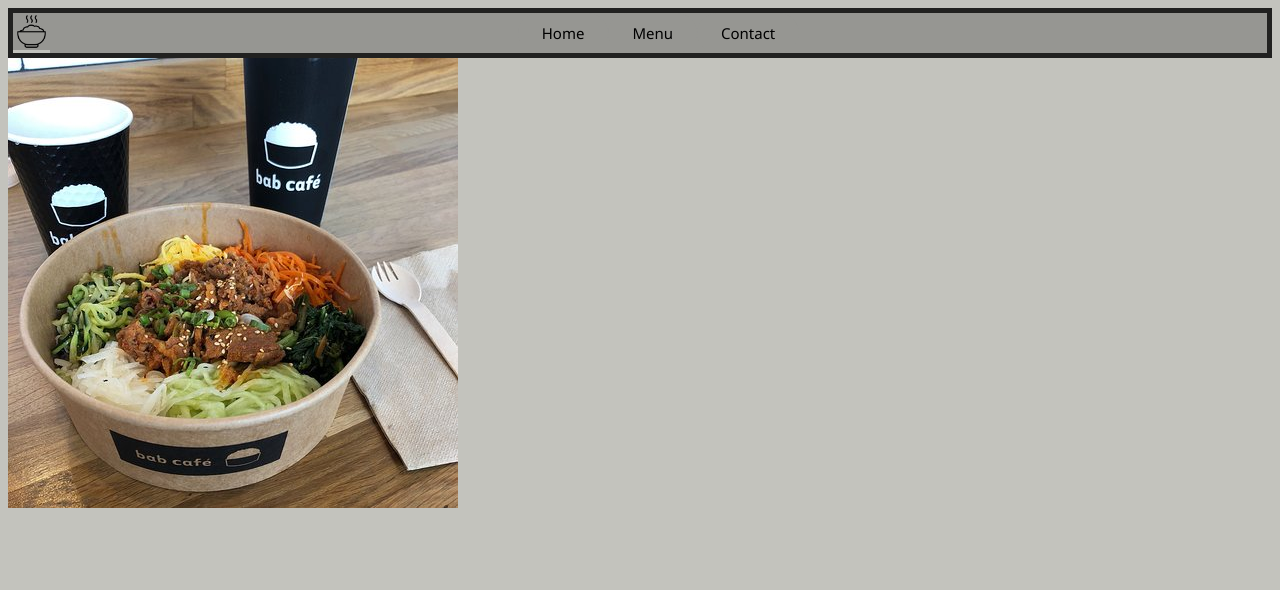
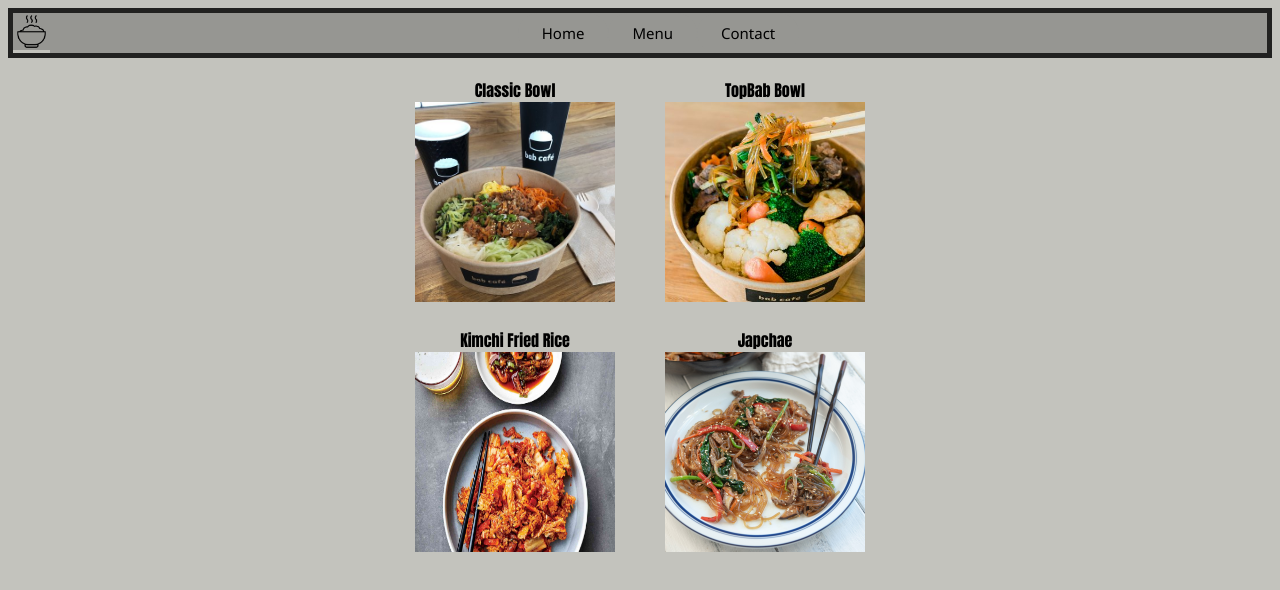
Before and after one commit to jakenlightbringer/resturant-page, a website built with webpack: page dist/index.html in a window 1280 px wide. Both pictures are taken after a click on the button "Menu". Built offline with nearby package versions, Linux system fonts and the light colour scheme.

Commit message:
finished site

```diff
--- a/src/menuPage.js
+++ b/src/menuPage.js
@@ -9,16 +9,59 @@ function menu(){
     const contentContainer = document.getElementById("content");
 
     const menuContainer = document.createElement('div');
-    menuContainer.setAttribute('id', 'menu-container');
+    menuContainer.classList.add('menu-container')
 
     const classicContainer = document.createElement('div');
-    classicContainer.setAttribute('id', 'classic-container');
+    classicContainer.classList.add('classic-item');
+    classicContainer.textContent = "Classic Bowl";
 
     const classicImg = document.createElement('img');
     classicImg.src = classicMenuImg;
+    classicImg.style.height = '200px';
+    classicImg.style.width = '200px';
     classicContainer.appendChild(classicImg);
 
+
+
+    const japchaeContainer = document.createElement('div');
+    japchaeContainer.classList.add('japchae-item');
+    japchaeContainer.textContent = "Japchae";
+
+    const japchaeImg = document.createElement('img');
+    japchaeImg.src = japImg;
+    japchaeImg.style.height = '200px';
+    japchaeImg.style.width = '200px';
+    japchaeContainer.appendChild(japchaeImg);
+
+
+
+    const kimchiContainer = document.createElement('div');
+    kimchiContainer.classList.add('kimchi-item');
+    kimchiContainer.textContent = "Kimchi Fried Rice";
+
+    const kimchiImage = document.createElement('img');
+    kimchiImage.src = kimchiImg;
+    kimchiImage.style.height = '200px';
+    kimchiImage.style.width = '200px';
+    kimchiContainer.appendChild(kimchiImage);
+
+
+    const topBabContainer = document.createElement('div');
+    topBabContainer.classList.add('topbab-item');
+    topBabContainer.textContent = "TopBab Bowl";
+
+    const topBabImg = document.createElement('img');
+    topBabImg.src = topBab;
+    topBabImg.style.height = '200px';
+    topBabImg.style.width = '200px';
+    topBabContainer.appendChild(topBabImg);
+
+
+
     menuContainer.appendChild(classicContainer);
+    menuContainer.appendChild(topBabContainer);
+    menuContainer.appendChild(kimchiContainer);
+    menuContainer.appendChild(japchaeContainer);
     contentContainer.appendChild(menuContainer);
 }
 
--- a/src/style.css
+++ b/src/style.css
@@ -99,3 +99,36 @@ h4{
 table{
     font-family: 'PageFont';
 }
+.menu-container{
+    display: grid;
+    grid-template-columns: 210px 210px;
+    grid-template-rows: 210px 210px;
+    grid-gap: 40px;
+    justify-content: center;
+    align-content: center;
+    padding-top: 20px;
+
+
+
+}
+.classic-item{
+   text-align: center;
+   font-family: Impact, 'Arial Narrow Bold', sans-serif;
+   font-weight: bold;
+
+}
+.japchae-item{
+    text-align: center;
+    font-family: Impact, 'Arial Narrow Bold', sans-serif;
+    font-weight: bold;
+}
+.kimchi-item{
+    text-align: center;
+    font-family: Impact, 'Arial Narrow Bold', sans-serif;
+    font-weight: bold;
+}
+.topbab-item{
+    text-align: center;
+    font-family: Impact, 'Arial Narrow Bold', sans-serif;
+    font-weight: bold;
+}
```
Also changed, not shown: dist/main.js, 1 other file.
